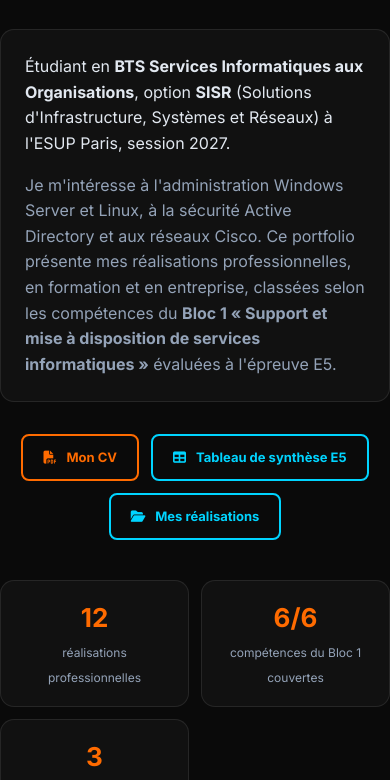
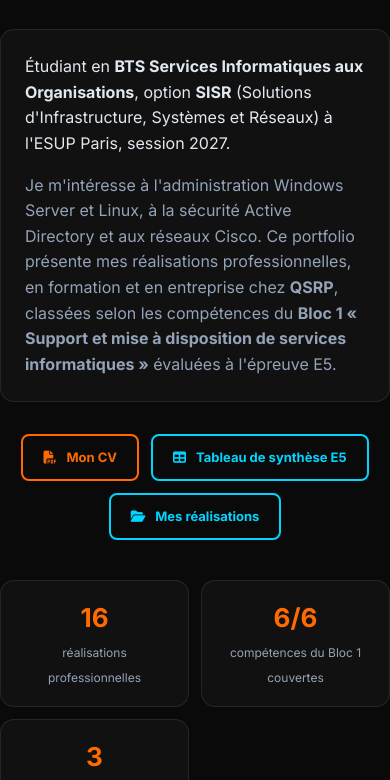
Before and after one commit to Mewx2Head/Mewx2Head.github.io, a plain HTML site: page index.html in a window 390 px wide. Shown: the part 299-1079 px from the top of the page. Drawn offline with nearby package versions, Linux system fonts and the light colour scheme.

Commit message:
Ajout des missions en entreprise chez QSRP
- Déploiement de 3 salles Microsoft Teams Rooms (Logitech, comptes, licences)
- Administration des comptes et licences Microsoft 365
- Enrôlement des nouveaux postes
- Gestion de la téléphonie (lignes, téléphones)
- Support enrichi (impression, SharePoint, cloud, écrans)
- QSRP ajouté au parcours et à l'environnement technique

Co-Authored-By: Claude Opus 5.5 <noreply@anthropic.com>
Claude-Session: https://claude.ai/code/session_014BBuLo2pGqN8xjaEhNia9j

```diff
--- a/index.html
+++ b/index.html
@@ -240,7 +240,7 @@
             </p>
             <p style="margin-bottom:0" class="muted">
                 Je m'intéresse à l'administration Windows Server et Linux, à la sécurité Active Directory et aux réseaux Cisco.
-                Ce portfolio présente mes réalisations professionnelles, en formation et en entreprise, classées selon
+                Ce portfolio présente mes réalisations professionnelles, en formation et en entreprise chez <strong>QSRP</strong>, classées selon
                 les compétences du <strong>Bloc 1 « Support et mise à disposition de services informatiques »</strong>
                 évaluées à l'épreuve E5.
             </p>
@@ -284,6 +284,10 @@
                     <span class="tag">TCP/IP</span>
                     <span class="tag">Python (bases)</span>
                     <span class="tag">HTML / CSS</span>
+                    <span class="tag">Microsoft 365 (administration, licences)</span>
+                    <span class="tag">SharePoint / OneDrive</span>
+                    <span class="tag">Microsoft Teams Rooms</span>
+                    <span class="tag">Téléphonie</span>
                 </div>
             </div>
         </div>
@@ -428,6 +432,11 @@
                 <div class="card">
                     <h3 style="font-size:16px; margin-bottom:20px"><i class="fas fa-briefcase accent"></i> Expériences</h3>
                     <div class="timeline">
+                        <div class="item">
+                            <h4>Technicien support et gestion de parc · QSRP</h4>
+                            <div class="date">Depuis décembre 2025</div>
+                            <p>Gestion du parc et des comptes Microsoft 365, licences, enrôlement des postes, téléphonie, support utilisateurs, déploiement de salles Teams Rooms.</p>
+                        </div>
                         <div class="item">
                             <h4>Vendeur en boulangerie · Le 57, Paris</h4>
                             <div class="date">Depuis décembre 2024</div>
@@ -586,15 +595,55 @@
             done: "Réalisation des activités pratiques des trois parcours et obtention des attestations.",
             links: [{ label: 'Voir les certifications', href: '#certifications', internal: true }]
         },
-        // ---- En milieu professionnel ----
+        // ---- En milieu professionnel (QSRP) ----
+        {
+            group: 'entreprise', title: 'Déploiement de 3 salles de réunion Microsoft Teams Rooms',
+            period: '2026', comps: ['C1', 'C4', 'C5'],
+            techs: ['Microsoft Teams Rooms', 'Logitech (caméra + Tap IP)', 'Microsoft 365', 'Licences Teams Rooms'],
+            summary: "Équipement de trois salles de réunion en visioconférence Teams : installation du matériel Logitech, création des comptes et attribution des licences.",
+            context: "Chez QSRP : les salles de réunion devaient permettre de lancer une réunion Teams directement depuis la salle, sans ordinateur portable.",
+            goals: "Rendre les 3 salles opérationnelles pour la visioconférence et simples à utiliser pour les collaborateurs.",
+            done: "Installation et raccordement de la caméra Logitech et de l'écran tactile Logitech Tap IP dans chaque salle, création d'un compte de ressource Microsoft 365 par salle, attribution de la licence Microsoft Teams Rooms, tests d'appel et de partage d'écran avant mise en service.",
+            links: []
+        },
+        {
+            group: 'entreprise', title: 'Administration des comptes utilisateurs et des licences Microsoft 365',
+            period: '12/25 à 05/27', comps: ['C1', 'C2'],
+            techs: ['Centre d’administration Microsoft 365', 'Licences Microsoft', 'Comptes utilisateurs'],
+            summary: "Création, modification et désactivation des comptes utilisateurs et gestion des licences Microsoft 365.",
+            context: "Chez QSRP : gestion du cycle de vie des comptes (arrivées, départs, changements de poste).",
+            goals: "Donner à chaque utilisateur les bons accès et les bonnes licences, sans licence inutilisée.",
+            done: "Création des comptes pour les nouveaux arrivants, attribution et retrait des licences, gestion des droits, désactivation des comptes au départ des collaborateurs.",
+            links: []
+        },
+        {
+            group: 'entreprise', title: 'Enrôlement et préparation des nouveaux postes de travail',
+            period: '12/25 à 05/27', comps: ['C1', 'C5'],
+            techs: ['Windows', 'Microsoft 365', 'Gestion de parc'],
+            summary: "Préparation et enrôlement des nouveaux PC dans l'environnement Microsoft de l'entreprise avant leur remise aux utilisateurs.",
+            context: "Chez QSRP : arrivée de nouveaux collaborateurs et renouvellement du matériel.",
+            goals: "Livrer des postes prêts à l'emploi, conformes et inventoriés.",
+            done: "Enrôlement des postes, installation des applications, connexion du compte de l'utilisateur, vérification du bon fonctionnement, mise à jour de l'inventaire du parc.",
+            links: []
+        },
+        {
+            group: 'entreprise', title: 'Gestion de la téléphonie : lignes et téléphones',
+            period: '12/25 à 05/27', comps: ['C1', 'C2'],
+            techs: ['Téléphonie mobile', 'Gestion de lignes', 'Inventaire'],
+            summary: "Gestion des lignes téléphoniques de l'entreprise, de la création de la ligne au changement de titulaire ou de numéro, et des téléphones.",
+            context: "Chez QSRP : demandes liées aux arrivées, départs et changements de poste des collaborateurs.",
+            goals: "Fournir à chaque collaborateur une ligne et un téléphone fonctionnels et tenir à jour le suivi des lignes.",
+            done: "Création de lignes, changement de titulaire, changement de numéro, préparation et remise des téléphones, résolution des problèmes sur les appareils.",
+            links: []
+        },
         {
             group: 'entreprise', title: 'Support de proximité et gestion des incidents via la plateforme ITSM GLPI',
             period: '12/25 à 05/27', comps: ['C1', 'C2'],
-            techs: ['GLPI', 'Windows', 'Support niveau 1'],
-            summary: "Prise en charge des demandes des utilisateurs, diagnostic et résolution des incidents, suivi dans GLPI.",
-            context: "Mission en entreprise au sein du service informatique.",
-            goals: "Traiter les incidents et demandes dans les délais et en garder une trace exploitable.",
-            done: "Qualification et suivi des tickets, intervention sur les postes, escalade si besoin, clôture avec compte rendu.",
+            techs: ['GLPI', 'Windows', 'SharePoint', 'Cloud Microsoft', 'Impression'],
+            summary: "Prise en charge des demandes et incidents des utilisateurs : impression, SharePoint, cloud, écrans en panne, suivi dans GLPI.",
+            context: "Chez QSRP : support informatique des collaborateurs au quotidien.",
+            goals: "Rétablir rapidement le service pour l'utilisateur et garder une trace de chaque intervention.",
+            done: "Traitement des problèmes d'impression, des accès et partages SharePoint, des problèmes de stockage cloud et des écrans défectueux (diagnostic, remplacement), suivi et clôture des tickets.",
             links: []
         },
         {
@@ -602,7 +651,7 @@
             period: '01/26', comps: ['C1', 'C5'],
             techs: ['Imprimante réseau', 'TCP/IP', 'Partage d’imprimante'],
             summary: "Installation d'une imprimante réseau et mise à disposition pour les postes des utilisateurs.",
-            context: "Mission en entreprise : remplacer ou ajouter un équipement d'impression partagé.",
+            context: "Chez QSRP : ajout ou remplacement d'un équipement d'impression partagé.",
             goals: "Rendre l'imprimante accessible à tous les postes concernés.",
             done: "Attribution d'une adresse IP, déploiement sur les postes, tests d'impression avec les utilisateurs, mise à jour de l'inventaire.",
             links: []
@@ -612,7 +661,7 @@
             period: '03/26', comps: ['C1', 'C5', 'C6'],
             techs: ['Audit de sécurité', 'Politique de sécurité'],
             summary: "Contribution à l'identification des vulnérabilités du parc et au contrôle du respect de la politique de sécurité.",
-            context: "Mission en entreprise : audit de sécurité du parc informatique.",
+            context: "Chez QSRP : audit de sécurité du parc informatique.",
             goals: "Repérer les failles et les écarts à la politique de sécurité, proposer des corrections.",
             done: "Vérification des postes et des comptes, relevé des écarts, participation aux recommandations.",
             links: []
@@ -622,7 +671,7 @@
             period: '02/26', comps: ['C1', 'C5'],
             techs: ['Antivirus', 'Gestion de parc'],
             summary: "Contrôle et mise à jour des solutions antivirus sur les postes de travail.",
-            context: "Mission en entreprise : maintien en condition de sécurité du parc.",
+            context: "Chez QSRP : maintien en condition de sécurité du parc.",
             goals: "Garantir que tous les postes disposent d'une protection à jour.",
             done: "Vérification de l'état des antivirus, déploiement des mises à jour, contrôle de la conformité des postes.",
             links: []
@@ -632,14 +681,14 @@
             period: '03/26', comps: ['C1'],
             techs: ['Sauvegardes'],
             summary: "Contrôle quotidien des rapports de sauvegarde et signalement des échecs.",
-            context: "Mission en entreprise : continuité de service et protection des données.",
+            context: "Chez QSRP : continuité de service et protection des données.",
             goals: "S'assurer que les sauvegardes sont réalisées et exploitables.",
             done: "Lecture des rapports, identification des tâches en échec, remontée et suivi des anomalies.",
             links: []
         }
     ];
 
-    const GROUPS = { formation: 'Réalisations en cours de formation', entreprise: 'Réalisations en milieu professionnel' };
+    const GROUPS = { formation: 'Réalisations en cours de formation', entreprise: 'Réalisations en milieu professionnel · QSRP' };
     const byId = Object.fromEntries(COMPETENCES.map(c => [c.id, c]));
     const esc = s => String(s).replace(/[&<>"']/g, ch => ({ '&': '&amp;', '<': '&lt;', '>': '&gt;', '"': '&quot;', "'": '&#39;' }[ch]));
     let activeFilter = 'all';
```
